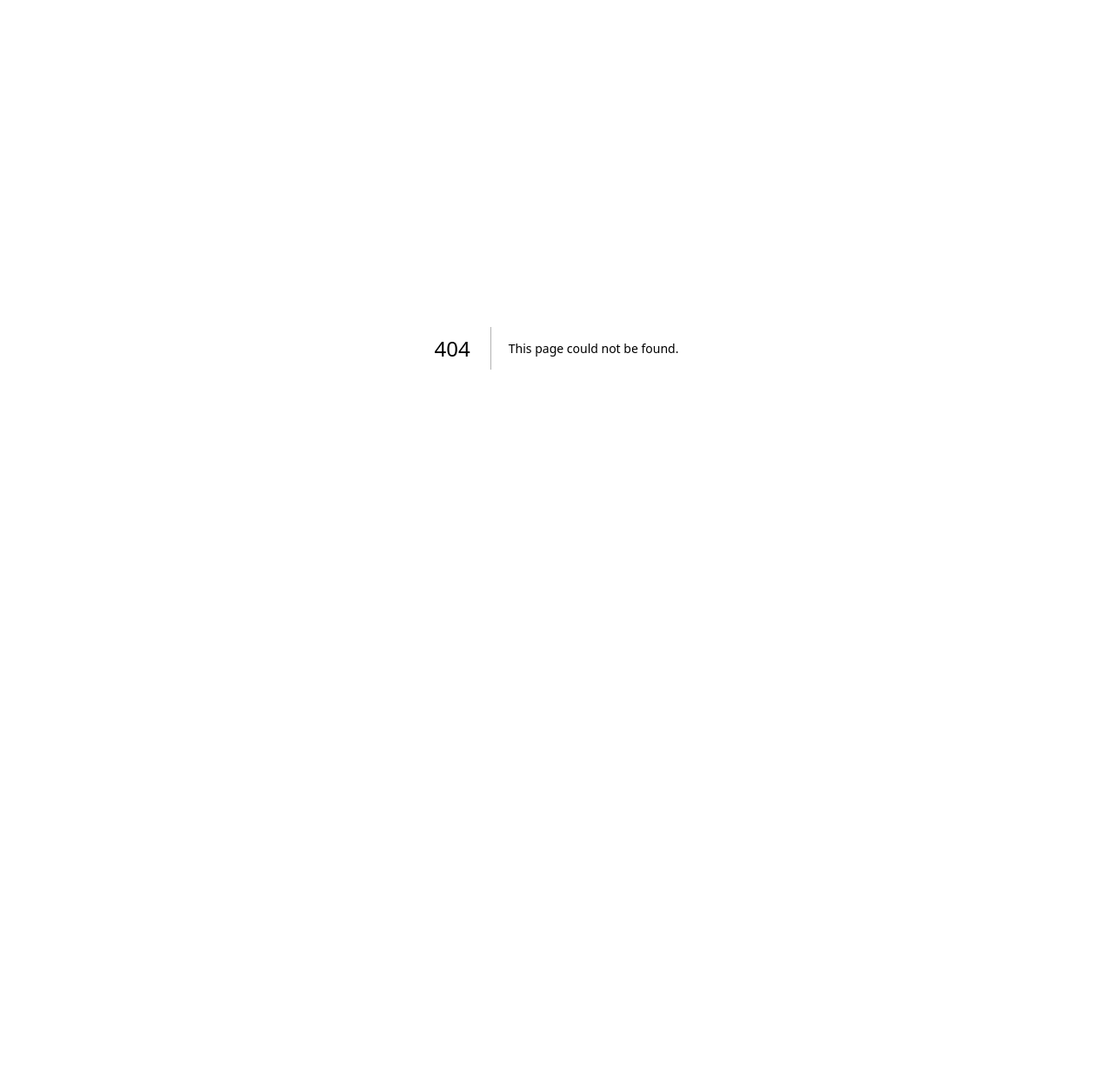
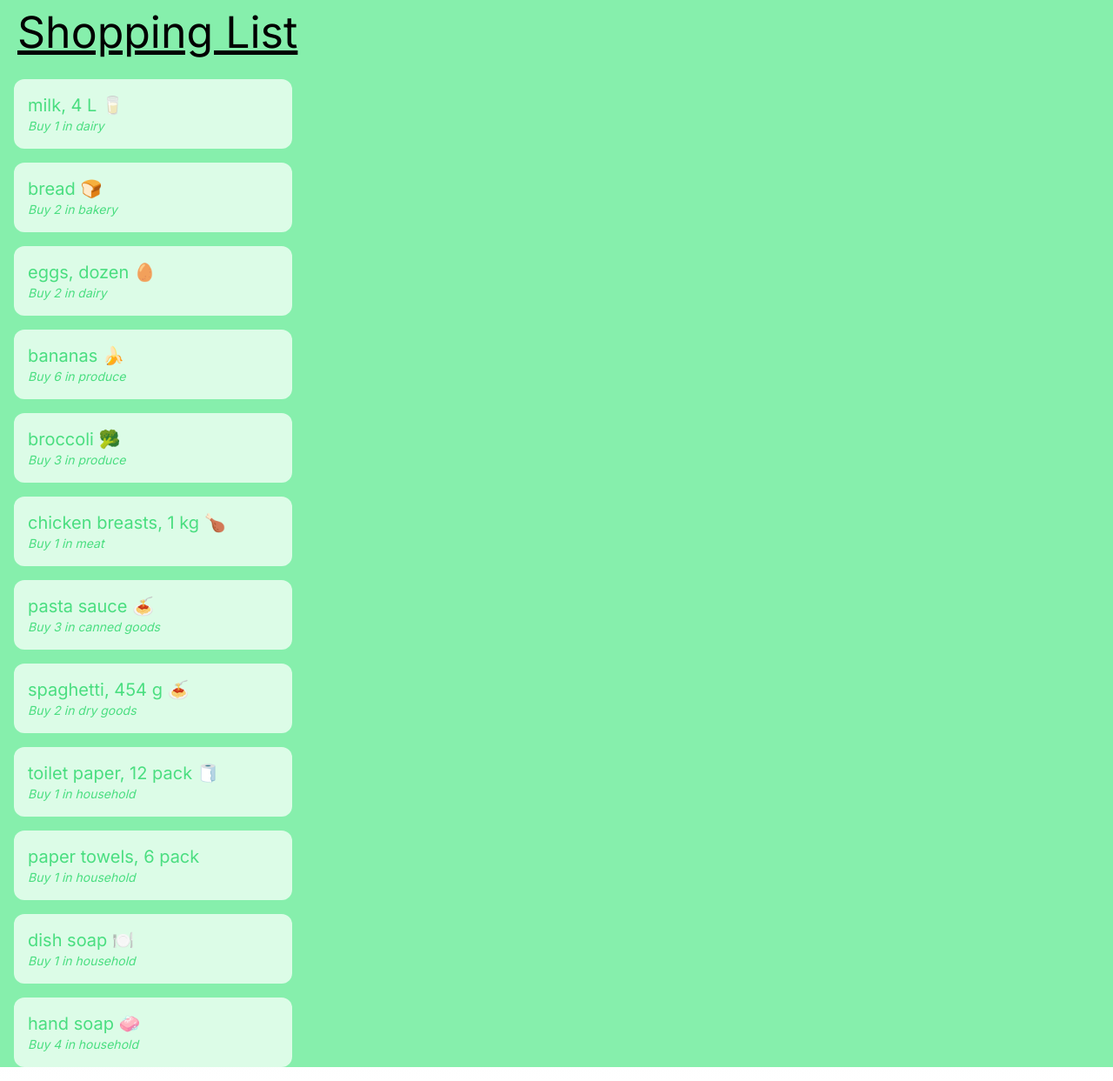
Before and after one commit to caylynmac/cprg306-assignments, a Next.js app: page /week-3 in a window 1280 px wide. Before the commit this address had no page. Shown: the whole page at 87% size. Before the commit the page ends 800 px from the top, so only its background shows below. Built offline with nearby package versions, Linux system fonts and the light colour scheme.

Commit message:
assignment 3

```diff
--- a/app/layout.js
+++ b/app/layout.js
@@ -4,7 +4,7 @@
 const inter = Inter({ subsets: ["latin"] });
 
 export const metadata = {
-  title: "Create Next App",
+  title: "Shopping List",
   description: "Generated by create next app",
 };
 
--- a/app/page.js
+++ b/app/page.js
@@ -6,6 +6,7 @@
     <main className="h-screen">
       <h1>CPRG 306: Web Development 2 - Assignments</h1>
       <p><Link className={linkStyles} href="./week-2/">Week 2</Link></p>
+      <p><Link className={linkStyles} href="./week-3/">Week 3</Link></p>
     </main>
   );
 }
--- /dev/null
+++ b/app/week-3/item-list.js
@@ -0,0 +1,93 @@
+import Item from "./item";
+
+export default function ItemList(){
+    const item1 = {
+        name: "milk, 4 L 🥛",
+        quantity: 1,
+        category: "dairy",
+      };
+
+      const item2 = {
+        name: "bread 🍞",
+        quantity: 2,
+        category: "bakery",
+      };
+
+      const item3 = {
+        name: "eggs, dozen 🥚",
+        quantity: 2,
+        category: "dairy",
+      };
+
+      const item4 = {
+        name: "bananas 🍌",
+        quantity: 6,
+        category: "produce",
+      };
+
+      const item5 = {
+        name: "broccoli 🥦",
+        quantity: 3,
+        category: "produce",
+      };
+
+      const item6 = {
+        name: "chicken breasts, 1 kg 🍗",
+        quantity: 1,
+        category: "meat",
+      };
+
+      const item7 = {
+        name: "pasta sauce 🍝",
+        quantity: 3,
+        category: "canned goods",
+      };
+
+      const item8 = {
+        name: "spaghetti, 454 g 🍝",
+        quantity: 2,
+        category: "dry goods",
+      };
+
+      const item9 = {
+        name: "toilet paper, 12 pack 🧻",
+        quantity: 1,
+        category: "household",
+      };
+
+      const item10 = {
+        name: "paper towels, 6 pack",
+        quantity: 1,
+        category: "household",
+      };
+
+      const item11 = {
+        name: "dish soap 🍽️",
+        quantity: 1,
+        category: "household",
+      };
+
+      const item12 = {
+        name: "hand soap 🧼",
+        quantity: 4,
+        category: "household",
+      };
+
+      return(
+        <div>
+          <Item name={item1.name} quantity={item1.quantity} category={item1.category}/>
+          <Item name={item2.name} quantity={item2.quantity} category={item2.category}/>
+          <Item name={item3.name} quantity={item3.quantity} category={item3.category}/>
+          <Item name={item4.name} quantity={item4.quantity} category={item4.category}/>
+          <Item name={item5.name} quantity={item5.quantity} category={item5.category}/>
+          <Item name={item6.name} quantity={item6.quantity} category={item6.category}/>
+          <Item name={item7.name} quantity={item7.quantity} category={item7.category}/>
+          <Item name={item8.name} quantity={item8.quantity} category={item8.category}/>
+          <Item name={item9.name} quantity={item9.quantity} category={item9.category}/>
+          <Item name={item10.name} quantity={item10.quantity} category={item10.category}/>
+          <Item name={item11.name} quantity={item11.quantity} category={item11.category}/>
+          <Item name={item12.name} quantity={item12.quantity} category={item12.category}/>
+        </div>
+
+      );
+}
--- /dev/null
+++ b/app/week-3/item.js
@@ -0,0 +1,12 @@
+export default function Item({name, quantity, category}){
+
+    const listStyles = "p-4 m-4 max-w-80 bg-green-100 text-green-400 rounded-xl"
+    return(
+        <div>
+            <ul className = {listStyles}>
+                <li className = "text-xl">{name}</li>
+                <li className = "text-sm italic">Buy {quantity} in {category}</li>
+            </ul>
+        </div>
+    );
+}
--- /dev/null
+++ b/app/week-3/page.js
@@ -0,0 +1,10 @@
+import ItemList from "./item-list";
+
+export default function Page(){
+    return(
+        <main className = "bg-green-300">
+            <h1 className = "px-5 text-[50px] underline">Shopping List</h1>
+            <ItemList/>
+        </main>
+    )
+}
```
